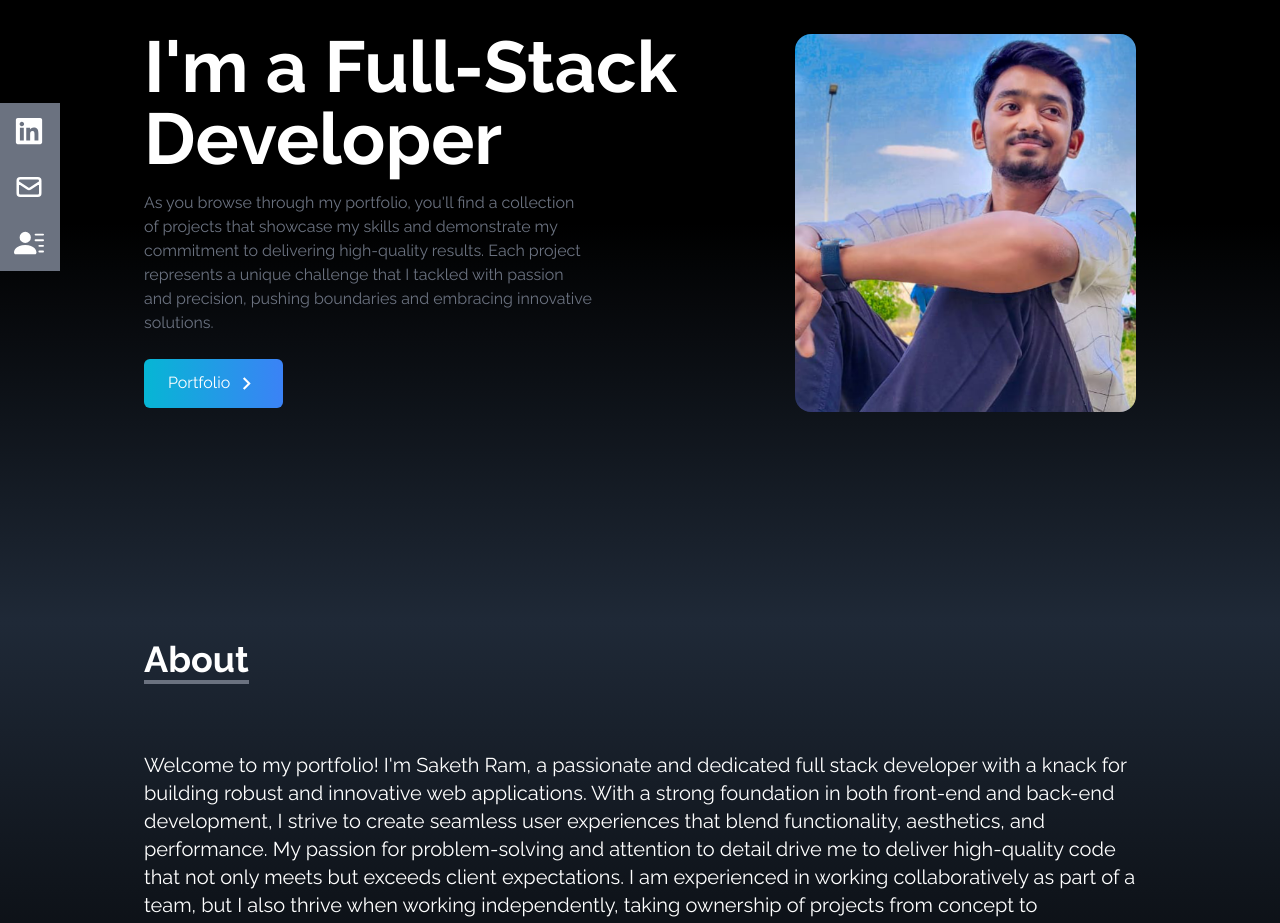
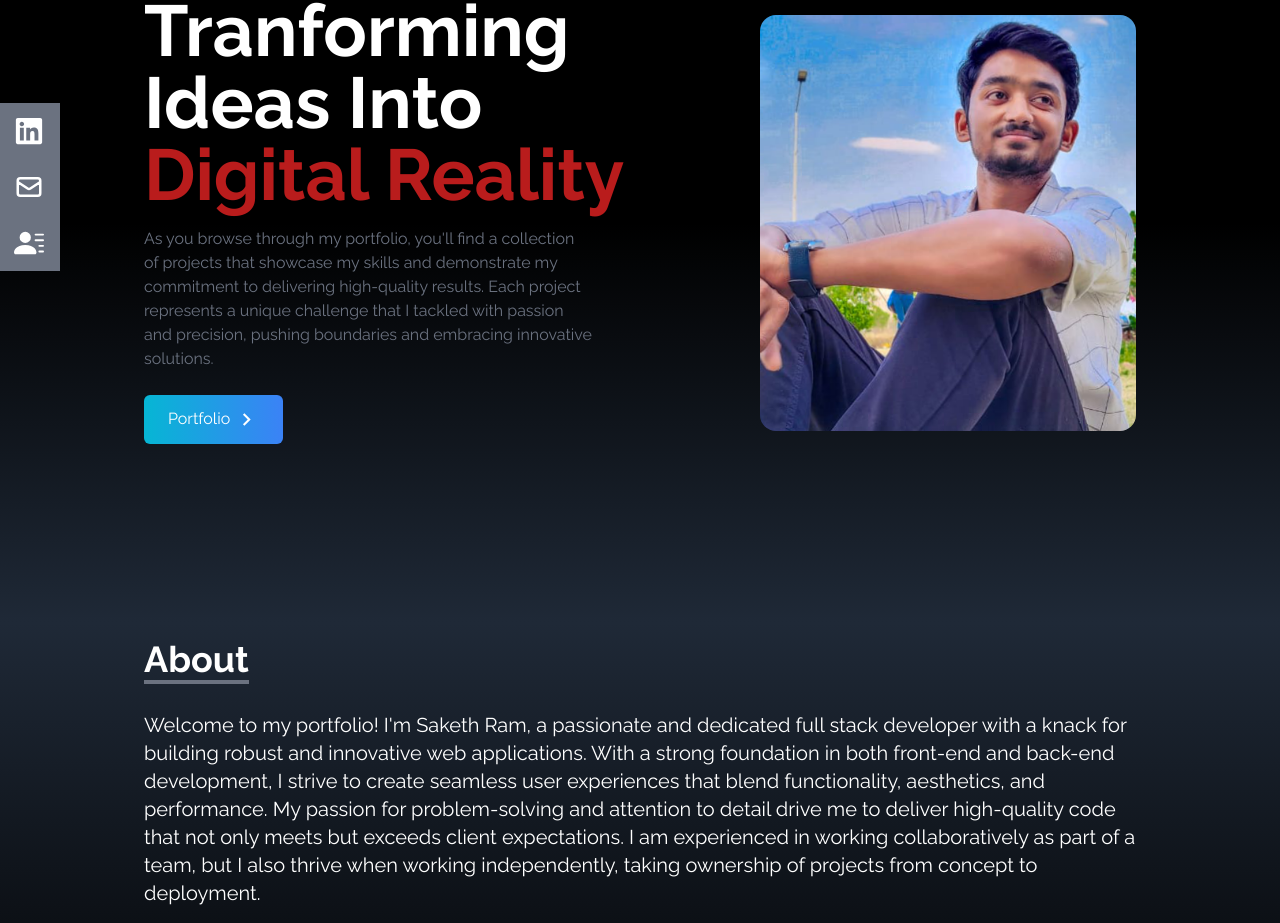
Before and after one commit to sakethram113/my-portfolio, a React (Create React App) app: page / in a window 1280 px wide. Shown: the part 177-1100 px from the top of the page. Built offline with nearby package versions, Linux system fonts and the light colour scheme.

Commit message:
changing the idea

```diff
--- a/src/components/About.jsx
+++ b/src/components/About.jsx
@@ -10,7 +10,7 @@ const About = () => {
                 </p>
             </div>
 
-            <p className="text-xl mt-10 ">
+            <p className="text-xl">
             Welcome to my portfolio! I'm Saketh Ram, a passionate and dedicated full stack developer with a knack for building robust and innovative web applications. With a strong foundation in both front-end and back-end development, I strive to create seamless user experiences that blend functionality, aesthetics, and performance. My passion for problem-solving and attention to detail drive me to deliver high-quality code that not only meets but exceeds client expectations. I am experienced in working collaboratively as part of a team, but I also thrive when working independently, taking ownership of projects from concept to deployment.
             </p>
             <br />
--- a/src/components/Home.jsx
+++ b/src/components/Home.jsx
@@ -12,7 +12,7 @@ const Home = () => {
         md:flex-row">
             <div className="flex flex-col justify-center h-full">
                 <h2 className="text-4xl sm:text-7xl font-bold text-white">
-                    I'm a Full-Stack Developer
+                    Tranforming Ideas Into <p className='text-red-700'>Digital Reality</p>
                 </h2>
                 <p className="text-gray-500 py-4 max-w-md">
                 As you browse through my portfolio, you'll find a collection of projects that showcase my skills and demonstrate my commitment to delivering high-quality results. Each project represents a unique challenge that I tackled with passion and precision, pushing boundaries and embracing innovative solutions.
```
